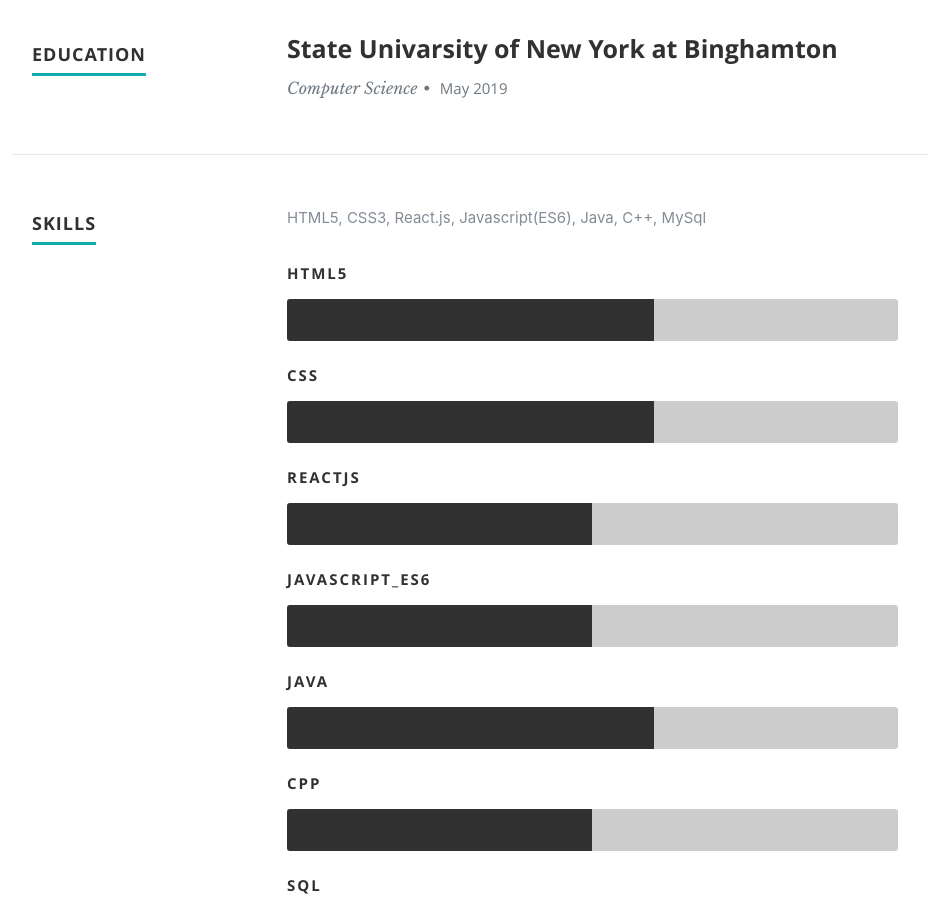
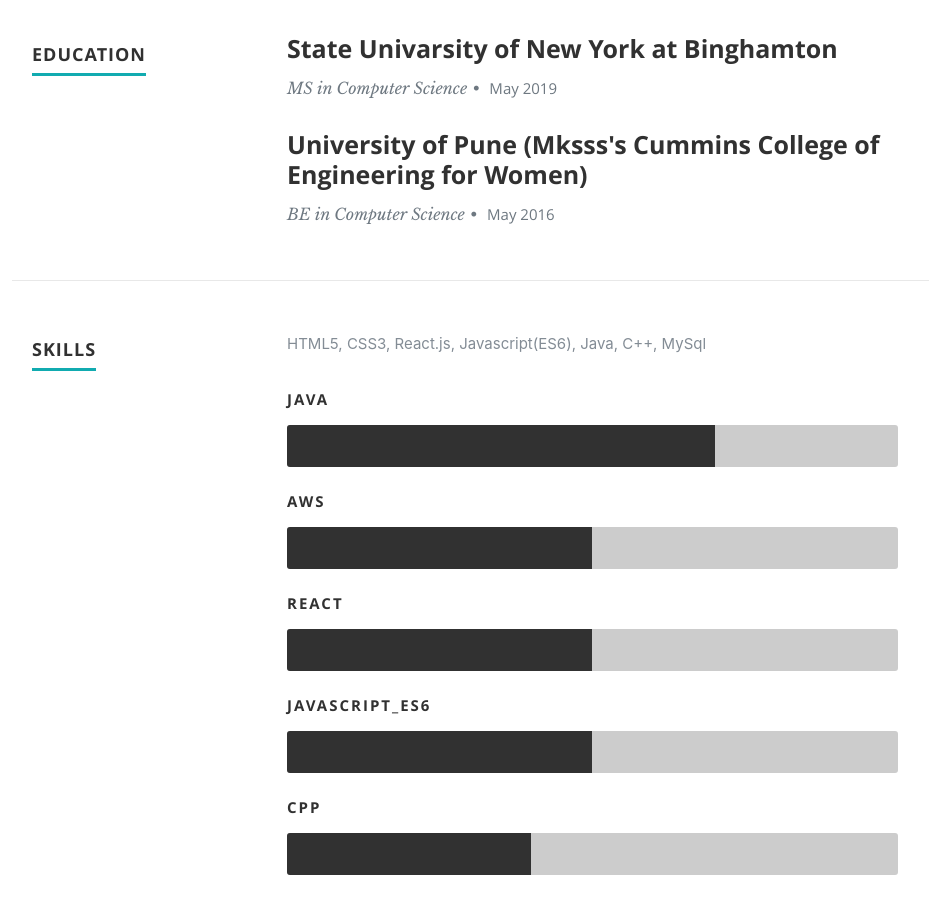
Before and after one commit to piyu0809/portfolio, a React (Create React App) app: page / in a window 1280 px wide. Shown: the part 1340-2242 px from the top of the page, without its empty margins (118-1047 px from the left). Built offline with nearby package versions, Linux system fonts and the light colour scheme.

Commit message:
added extra skills

```diff
--- a/public/css/layout.css
+++ b/public/css/layout.css
@@ -361,17 +361,13 @@ ul#nav li.current a { color: #F06000; }
    line-height: 42px;
    border-radius: 3px 0 0 3px;
 }
-.css {
-  	width: 60%;
+.aws {
+  	width: 50%;
   	-moz-animation: css 2s ease;
   	-webkit-animation: css 2s ease;
 }
-.html5 {
-  	width: 60%;
-  	-moz-animation: html5 2s ease;
-  	-webkit-animation: html5 2s ease;
-}
-.reactjs {
+
+.react {
   	width: 50%;
   	-moz-animation: reactjs 2s ease;
   	-webkit-animation: reactjs 2s ease;
@@ -382,12 +378,12 @@ ul#nav li.current a { color: #F06000; }
   -webkit-animation: javascript_es6 2s ease;
 }
 .java{
-  width: 60%;
+  width: 70%;
   -moz-animation: java 2s ease;
   -webkit-animation: java 2s ease;
 }
 .cpp{
-  width: 50%;
+  width: 40%;
   -moz-animation: cpp 2s ease;
   -webkit-animation: cpp 2s ease;
 }
--- a/src/resumeData.js
+++ b/src/resumeData.js
@@ -24,9 +24,15 @@ let resumeData = {
     "education":[
       {
         "UniversityName":"State Univarsity of New York at Binghamton",
-        "specialization":"Computer Science",
+        "specialization":"MS in Computer Science",
         "MonthOfPassing":"May",
         "YearOfPassing":"2019"
+      },
+      {
+        "UniversityName":"University of Pune (Mksss's Cummins College of Engineering for Women)",
+        "specialization":"BE in Computer Science",
+        "MonthOfPassing":"May",
+        "YearOfPassing":"2016"
       }
 
     ],
@@ -34,19 +40,16 @@ let resumeData = {
     "skillsDescription":"HTML5, CSS3, React.js, Javascript(ES6), Java, C++, MySql",
     "skills":[
       {
-        "skillname":"HTML5"
+        "skillname":"Java"
       },
       {
-        "skillname":"CSS"
+        "skillname":"AWS"
       },
       {
-        "skillname":"Reactjs"
+        "skillname":"React"
       },
       {
         "skillname":"Javascript_ES6"
-      },
-      {
-        "skillname":"Java"
       },
       {
         "skillname":"Cpp"
@@ -90,13 +93,13 @@ let resumeData = {
         "name":"TapToFlash",
         "description":"",
         "imgurl":"images/portfolio/torch1.png",
-        "link":"https://github.com/piyu0809/Slack_Notification"
+        "link":"https://github.com/piyu0809/Android-Sensor-App"
       },
       {
         "name":"Retail Business Management System",
         "description":"",
         "imgurl":"images/portfolio/Oracle-PL-SQL.jpg",
-        "link":"https://github.com/piyu0809/Slack_Notification"
+        "link":"https://github.com/piyu0809/Retail-Business-Management-System"
       }
 
     ],
```
